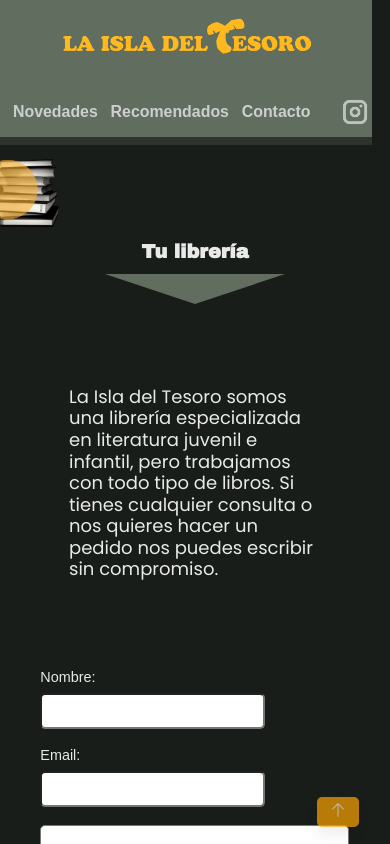
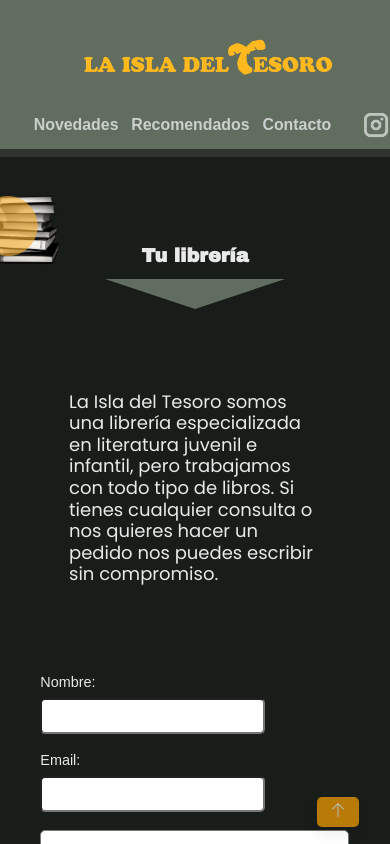
Before and after one commit to Diegoarn/isla-app, an Angular app: page / in a window 390 px wide. Shown: the top 844 px of the page. Built offline with nearby package versions, Linux system fonts and the light colour scheme.

Commit message:
mod 3 boton up

```diff
--- a/src/app/header/header.component.scss
+++ b/src/app/header/header.component.scss
@@ -1,10 +1,16 @@
+header{
+
+  margin: -8px;
+}
+
 .header-container {
   background-color: #606d5f;
   display: flex;
   flex-direction: row;
-  width: 100%;
+  width: 110%;
   border-bottom: 8px solid #2e332e;
- margin: -10px -10px 0px;
+//  margin: -10px -10px;
+//  margin-right: -10rem;
 }
 
 .isla-container {
@@ -30,7 +36,7 @@
   justify-content: center;
   align-items: center;
   width: 60%;
-  padding-right: 8rem;
+  padding-right: 9rem;
 
 }
 
@@ -73,6 +79,7 @@
     flex-direction: column;
     align-items: center;
     background-color: #606d5f;
+
   }
 
   .isla-container {
@@ -85,7 +92,8 @@
 
     border: 0;
     img {
-      padding: 0.8rem;
+      // padding: 0.8rem;
+      padding-top: 2rem;
       margin: 0;
       align-content: center;
     }
--- a/src/app/main/main.component.scss
+++ b/src/app/main/main.component.scss
@@ -12,7 +12,7 @@
   opacity: 60%;
   max-width: 30%;
   margin-left: -15%;
-  margin-top: 0rem;
+  margin-top: 2rem;
 }
 
 .libros {
@@ -21,6 +21,7 @@
   align-self: flex-start;
   position: absolute;
   z-index: 1;
+  margin-top: 2rem;
   margin-left: -5%;
 }
 
```
